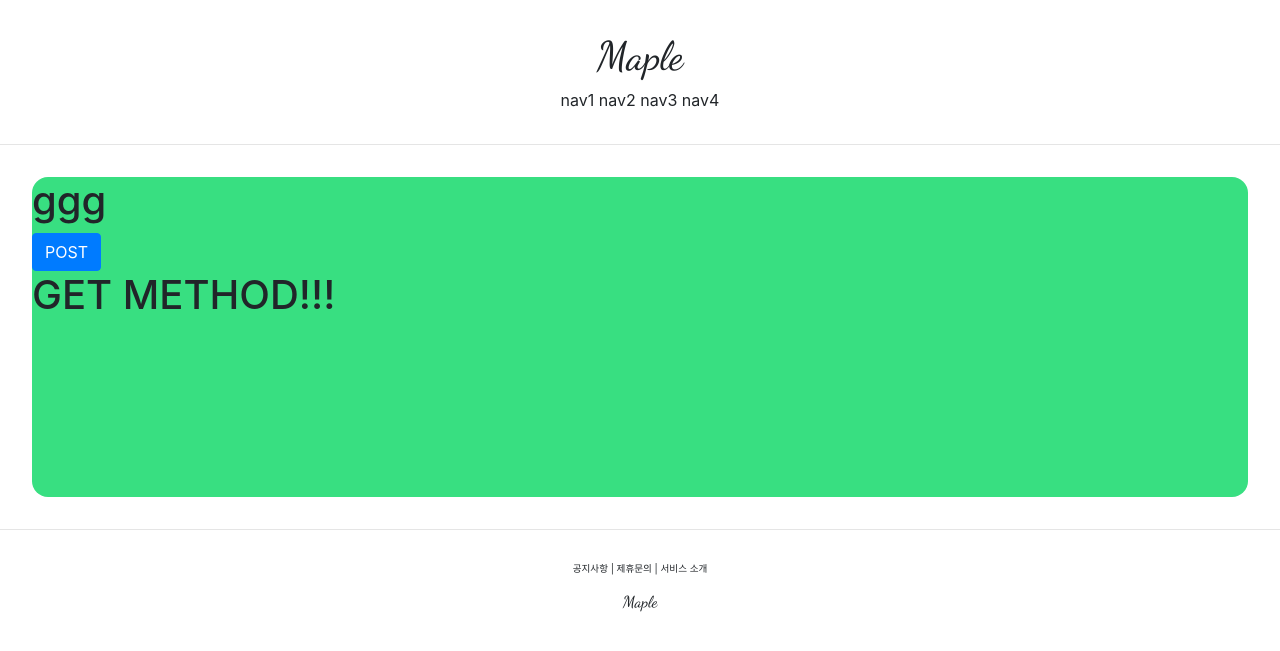
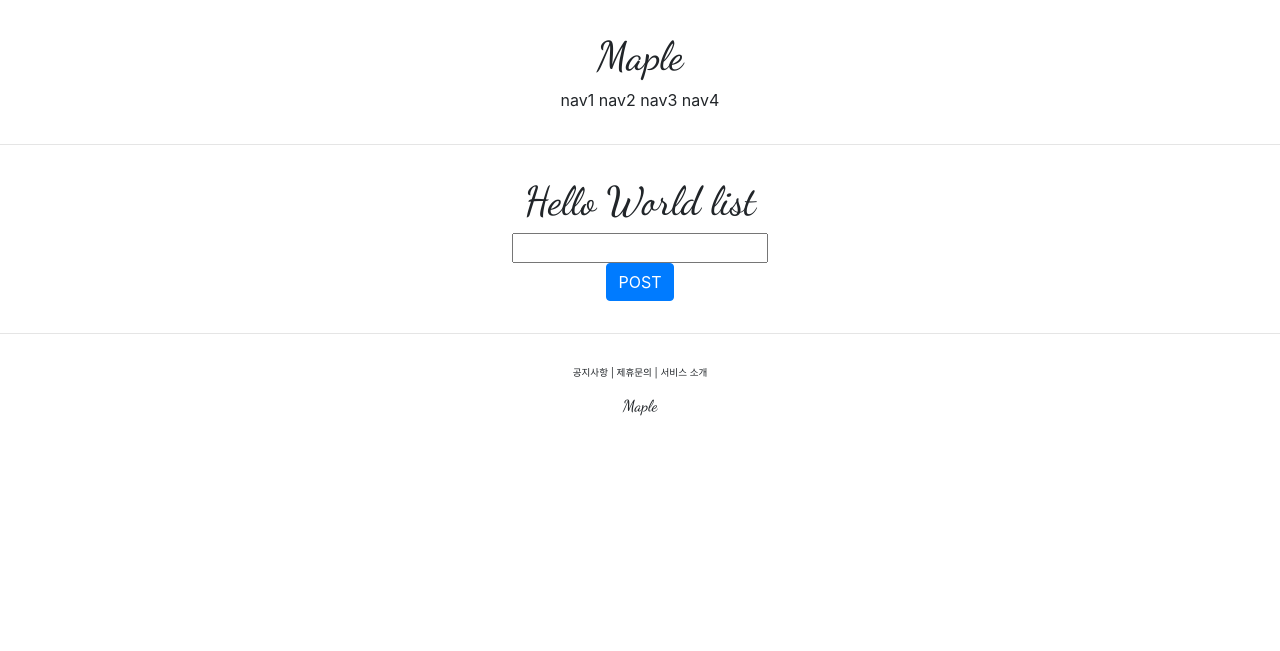
Before and after one commit to qjatn23/maple, a Django app: page /account/hello_world/ in a window 1280 px wide. Shown: the top 651 px of the page. Run offline with Django 5.2, Linux system fonts and the light colour scheme.

Commit message:
django course 17 commit

```diff
--- a/accountapp/templates/accountapp/hello_world.html
+++ b/accountapp/templates/accountapp/hello_world.html
@@ -2,15 +2,22 @@
 
 {% block content %}
 
-    <div style="height: 20rem; background-color: #38df81; border-radius: 1rem; margin: 2rem;">
-        <h1>ggg</h1>
+    <div style="border-radius: 1rem; margin: 2rem; text-align: center">
+        <h1 style="font-family: 'Dancing Script', cursive;">
+            Hello World list
+        </h1>
 
         <form action="/account/hello_world/" method="post">
             {% csrf_token %}
+            <div>
+                <input type="text" name="hello_world_input">
+            </div>
             <input type="submit" class="btn btn-primary" value="POST">
         </form>
 
-        <h1>{{ text }}</h1>
+        {% if hello_world_output %}
+        <h1>{{ hello_world_output.text }}</h1>
+        {% endif %}
 
     </div>
 
--- a/accountapp/views.py
+++ b/accountapp/views.py
@@ -1,11 +1,21 @@
 from django.http import HttpResponse
 from django.shortcuts import render
+
+from accountapp.models import HelloWorld
+
 
 # Create your views here.
 
 def hello_world(request):
 
     if request.method == "POST":
-        return render(request, 'accountapp/hello_world.html', context={'text': 'POST METHOD!!!'})
+
+        temp = request.POST.get('hello_world_input')
+
+        new_hello_world = HelloWorld()
+        new_hello_world.text = temp
+        new_hello_world.save()
+
+        return render(request, 'accountapp/hello_world.html', context={'hello_world_output': new_hello_world})
     else:
         return render(request, 'accountapp/hello_world.html', context={'text': 'GET METHOD!!!'})
```
